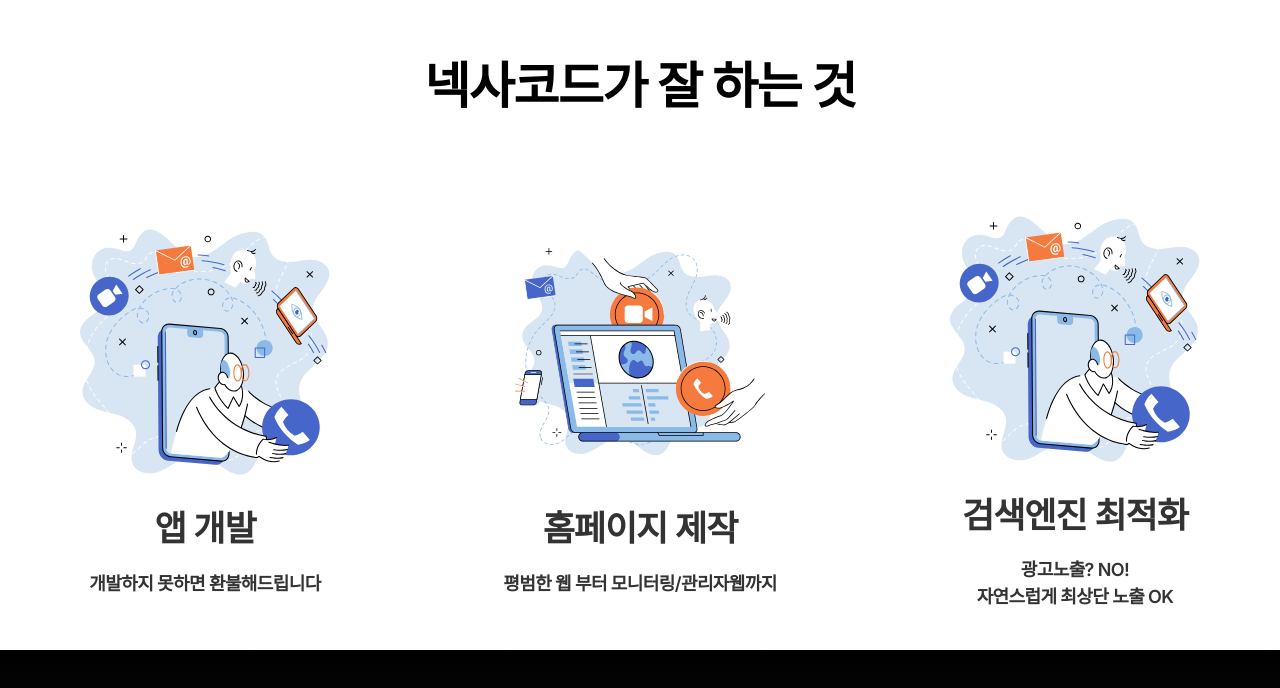
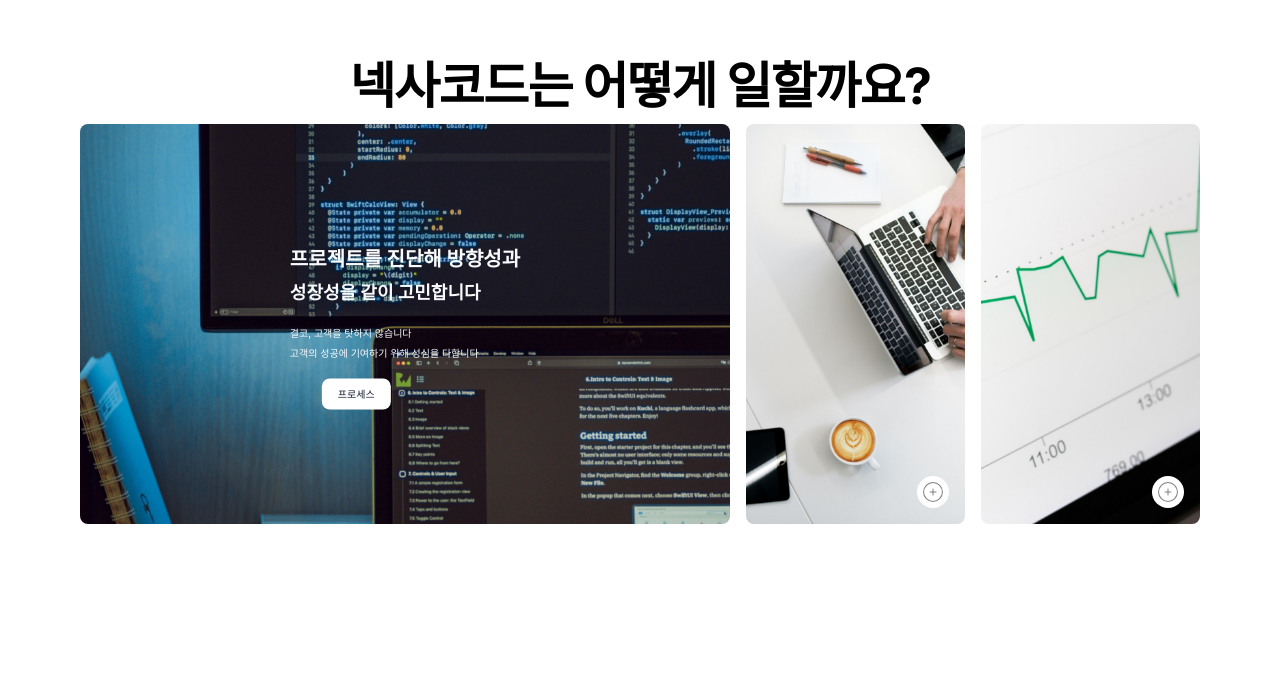
Before and after one commit to smithCoders/Nexa-Code-nexjs, a Next.js app: page / in a window 1280 px wide. Shown: the part 3192-3880 px from the top of the page. Built offline with nearby package versions, Linux system fonts and the light colour scheme; what tailgrids would draw is missing.

Commit message:
slider Added

```diff
--- a/package.json
+++ b/package.json
@@ -9,12 +9,14 @@
     "lint": "next lint"
   },
   "dependencies": {
+    "framer-motion": "^11.0.3",
     "next": "14.0.4",
     "react": "^18",
     "react-dom": "^18",
     "react-icons": "^5.0.1",
     "react-scroll": "^1.9.0",
     "react-toastify": "^9.1.3",
+    "swiper": "^11.0.6",
     "tailgrids": "^2.0.3"
   },
   "devDependencies": {
--- /dev/null
+++ b/src/app/components/Slider.tsx
@@ -0,0 +1,183 @@
+"use client"
+import { useState } from 'react';
+import { CiCirclePlus } from 'react-icons/ci';
+import Image, { StaticImageData } from 'next/image';
+import first from "../assets/how_work_expanded_1.png";
+import sec from "../assets/how_work_non_expanded_2.png";
+import third from "../assets/how_work_non_expanded_3.png";
+
+interface ImageData {
+  id: number;
+  src: StaticImageData;
+  alt: string;
+  width: number;
+  height: number;
+  top: number;
+  left: number;
+  borderRadius: number;
+  opacity: number;
+}
+
+const initialImages: ImageData[] = [
+  {
+    id: 1,
+    src: first,
+    alt: 'First image',
+    width: 1000,
+    height: 400,
+    top: 0,
+    left: 0,
+    borderRadius: 0,
+    opacity: 1,
+
+  },
+  {
+    id: 2,
+    src: sec,
+    alt: 'Second image',
+    width: 337,
+    height: 400,
+    top: 0,
+    left: 0,
+    borderRadius: 0,
+    opacity: 1,
+  },
+  {
+    id: 3,
+    src: third,
+    alt: 'Third image',
+    width: 337,
+    height: 400,
+    top: 0,
+    left: 0,
+    borderRadius: 0,
+    opacity: 1,
+  },
+];
+
+const ImageContainer = () => {
+  const [images, setImages] = useState<ImageData[]>(initialImages);
+const handleClick = (imageId: number) => {
+    setImages(prevImages => {
+      const clickedImage = prevImages.find(image => image.id === imageId);
+      const firstImage = prevImages.find(image => image.id === 1);
+      if (clickedImage && firstImage) {
+        return prevImages.map(image => {
+          if (image.id === imageId) {
+            return {
+              ...image,
+              width: firstImage.width,
+              height: firstImage.height
+            };
+          } else if (image.id === 1) {
+            return {
+              ...image,
+              width: clickedImage.width,
+              height: clickedImage.height
+            };
+          }
+          return image;
+        });
+      }
+      return prevImages;
+    });
+  };
+
+
+
+  const handleHover = (imageId: number) => {
+    setImages(prevImages => {
+      return prevImages.map(image => {
+        if (image.id === imageId) {
+          return { ...image, isHovered: true };
+        }
+        return image;
+      });
+    });
+  };
+
+  const handleMouseLeave = (imageId: number) => {
+    setImages(prevImages => {
+      return prevImages.map(image => {
+        if (image.id === imageId) {
+          return { ...image, isHovered: false };
+        }
+        return image;
+      });
+    });
+  };
+
+  return (
+    <div className="flex space-x-4">
+      {images.map((image) => (
+        <div
+          key={image.id}
+          className="relative"
+          style={{
+            width: image.width,
+            height: image.height,
+            top: image.top,
+            left: image.left,
+            borderRadius: image.borderRadius,
+            opacity: image.opacity,
+            border: image.isHovered ? '2px solid blue' : 'none',
+          }}
+          onMouseEnter={() => handleHover(image.id)}
+          onMouseLeave={() => handleMouseLeave(image.id)}
+        >
+          <Image
+            src={image.src}
+            alt={image.alt}
+            width={image.width}
+            height={image.height}
+            className="object-cover w-full h-full rounded-lg"
+          />
+          {/* img-1 */}
+           {image.id === 1 && (
+            <div className=" absolute left-1/2 top-1/2 transform -translate-x-1/2 -translate-y-1/2">
+              <div className="mb-4">
+                <p className="text-xl text-center leading-10 font-bold  text-slate-50 ">
+                  프로젝트를 진단해 방향성과
+                </p>
+                 <p className="text-lg font-bold text-slate-50">
+                  성장성을 같이 고민합니다
+                </p>
+              </div>
+              <div className="mb-4">
+
+                <p className="text-sm text-slate-50">
+                 <span className="text-[10px] text-slate-50 block">결코, 고객을 탓하지 않습니다</span>
+                 <span className="text-[10px] text-slate-50 block">고객의 성공에 기여하기 위해 성심을 다합니다</span>
+                </p>
+              </div>
+              <button className="bg-white py-2 px-4 rounded-lg text-[10px] text-slate-900 ml-8">
+                  프로세스
+              </button>
+            </div>
+          )}
+
+
+          {image.id !== 1 && (
+            <div
+              className="absolute bottom-4 right-4"
+              style={{
+                border: image.isHovered ? '1px solid blue' : 'none',
+                borderRadius: '50%',
+                padding: '4px',
+                backgroundColor: 'white',
+              }}
+              onMouseEnter={() => handleHover(image.id)}
+              onMouseLeave={() => handleMouseLeave(image.id)}
+              onClick={() => handleClick(image.id)}
+            >
+
+              <CiCirclePlus size={24} color={image.isHovered ? 'blue' : 'gray'} />
+            </div>
+          )}
+        </div>
+      ))}
+    </div>
+  );
+};
+
+export default ImageContainer;
--- /dev/null
+++ b/src/app/data/images.ts
@@ -0,0 +1,8 @@
+import  first from "../assets/how_work_expanded_1.png"
+import sec  from "../assets/how_work_non_expanded_2.png"
+import   third  from "../assets/how_work_non_expanded_3.png"
+export  const images=[{
+    src:first, alt:"first",},
+    {src:sec,alt:"second"},
+    {src:third,alt:"third"}
+]
--- a/src/app/page.tsx
+++ b/src/app/page.tsx
@@ -6,6 +6,7 @@ import HowNexaWorks from "./sections/05_howWorks";
 import Services from "./sections/06_services";
 import Processes from "./sections/08_processSection";
 import Principles from "./sections/09_principlesSection";
+import  Slider from "./sections/07_Slider"
 
 export default function Home() {
   return (
@@ -15,6 +16,8 @@ export default function Home() {
       <AboutCompany />
       <Samples />
       {/* <HowNexaWorks /> */}
+      <Slider/>
+
       <Services />
       <Processes />
       <Principles />
--- /dev/null
+++ b/src/app/sections/07_Slider.tsx
@@ -0,0 +1,21 @@
+import React from 'react'
+import ImageCard from "../components/Slider"
+function Slider() {
+  return (
+
+    <main className="max-container px-20 pt-[315px] bg-[#fff]
+    max-medium:pt-[200px]
+    max-small:pt-[150px]
+    max-small:px-0">
+  <h2   className="text-[#000] text-[50px] text-center font-bold tracking-[-1.5px]
+      max-medium:text-[40px]
+      max-small:text-[25px]
+      ">넥사코드는 어떻게 일할까요?</h2>
+      <ImageCard/>
+    </main>
+  )
+
+
+}
+
+export default Slider
```
Also changed, not shown: 1 other file (tests, documents, lock files or other folders).
